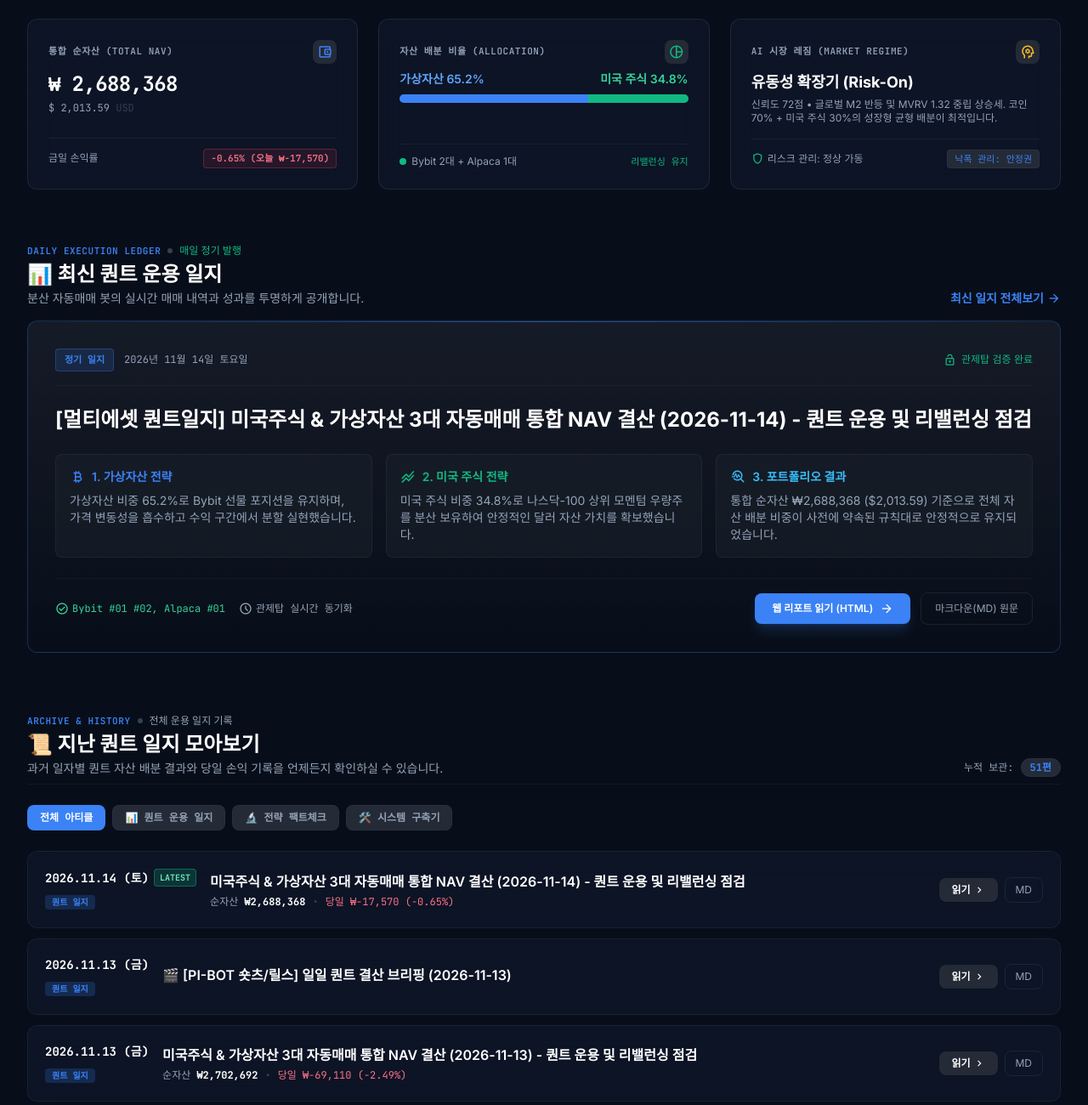
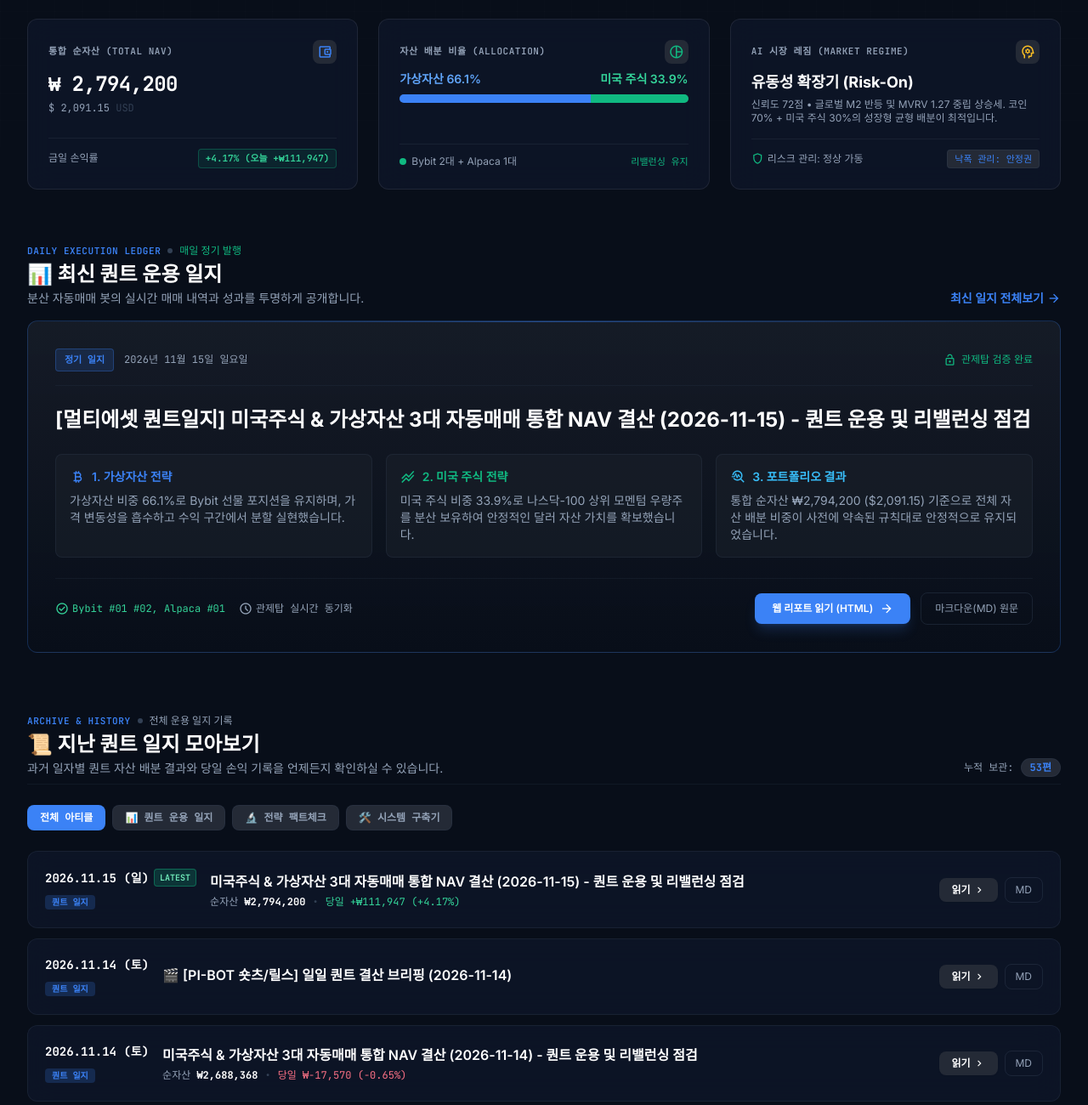
Before and after one commit to xspell0-lgtm/pi-bot-site, a plain HTML site: page index.html in a window 1280 px wide. Shown: the part 627-1927 px from the top of the page at 85% size. Drawn offline with nearby package versions, Linux system fonts and the light colour scheme.

Commit message:
Update index.html with Stitch professional UI: 2026-11-15

```diff
--- a/index.html
+++ b/index.html
@@ -223,15 +223,15 @@
             </div>
           </div>
           <div class="text-2xl font-bold font-mono text-white tracking-tight mb-1">
-            ₩ 2,688,368
+            ₩ 2,794,200
           </div>
           <div class="font-mono text-outline text-xs mb-4">
-            $ 2,013.59 <span class="text-outline-variant">USD</span>
+            $ 2,091.15 <span class="text-outline-variant">USD</span>
           </div>
         </div>
         <div class="pt-3 border-t border-outline-variant/30 flex items-center justify-between">
           <span class="text-xs text-on-surface-variant">금일 손익률</span>
-          <span class="px-2 py-0.5 rounded text-[11px] font-mono bg-rose-500/10 border border-rose-500/30 text-rose-400 font-semibold">-0.65% (오늘 ₩-17,570)</span>
+          <span class="px-2 py-0.5 rounded text-[11px] font-mono bg-emerald-500/10 border border-emerald-500/30 text-emerald-400 font-semibold">+4.17% (오늘 +₩111,947)</span>
         </div>
       </div>
 
@@ -245,12 +245,12 @@
             </div>
           </div>
           <div class="flex items-center justify-between mb-2">
-            <span class="text-sm font-semibold text-blue-400">가상자산 65.2%</span>
-            <span class="text-sm font-semibold text-emerald-400">미국 주식 34.8%</span>
+            <span class="text-sm font-semibold text-blue-400">가상자산 66.1%</span>
+            <span class="text-sm font-semibold text-emerald-400">미국 주식 33.9%</span>
           </div>
           <div class="w-full h-2.5 rounded-full bg-surface-container-high overflow-hidden flex mb-4">
-            <div class="bg-blue-500 h-full transition-all duration-500" style="width: 65.2%"></div>
-            <div class="bg-emerald-500 h-full transition-all duration-500" style="width: 34.8%"></div>
+            <div class="bg-blue-500 h-full transition-all duration-500" style="width: 66.1%"></div>
+            <div class="bg-emerald-500 h-full transition-all duration-500" style="width: 33.9%"></div>
           </div>
         </div>
         <div class="pt-3 border-t border-outline-variant/30 flex items-center justify-between text-xs text-on-surface-variant">
@@ -275,7 +275,7 @@
             유동성 확장기 (Risk-On)
           </div>
           <div class="text-xs text-outline mb-4">
-            신뢰도 72점 • 글로벌 M2 반등 및 MVRV 1.32 중립 상승세. 코인 70% + 미국 주식 30%의 성장형 균형 배분이 최적입니다.
+            신뢰도 72점 • 글로벌 M2 반등 및 MVRV 1.27 중립 상승세. 코인 70% + 미국 주식 30%의 성장형 균형 배분이 최적입니다.
           </div>
         </div>
         <div class="pt-3 border-t border-outline-variant/30 flex items-center justify-between text-xs">
@@ -315,7 +315,7 @@
               정기 일지
             </span>
             <span class="font-mono text-outline text-xs">
-              2026년 11월 14일 토요일
+              2026년 11월 15일 일요일
             </span>
           </div>
           <div class="flex items-center gap-1.5 text-xs text-secondary">
@@ -327,7 +327,7 @@
         <!-- Post Title -->
         <div class="my-6">
           <h3 class="text-xl sm:text-2xl font-bold text-white group-hover:text-primary transition-colors duration-200">
-            <a href="./posts/latest_quant_journal.html">[멀티에셋 퀀트일지] 미국주식 & 가상자산 3대 자동매매 통합 NAV 결산 (2026-11-14) - 퀀트 운용 및 리밸런싱 점검</a>
+            <a href="./posts/latest_quant_journal.html">[멀티에셋 퀀트일지] 미국주식 & 가상자산 3대 자동매매 통합 NAV 결산 (2026-11-15) - 퀀트 운용 및 리밸런싱 점검</a>
           </h3>
         </div>
 
@@ -339,7 +339,7 @@
               <span>1. 가상자산 전략</span>
             </div>
             <p class="text-xs sm:text-sm text-on-surface-variant leading-relaxed">
-              가상자산 비중 65.2%로 Bybit 선물 포지션을 유지하며, 가격 변동성을 흡수하고 수익 구간에서 분할 실현했습니다.
+              가상자산 비중 66.1%로 Bybit 선물 포지션을 유지하며, 가격 변동성을 흡수하고 수익 구간에서 분할 실현했습니다.
             </p>
           </div>
           <div class="p-4 rounded-lg bg-surface-container/60 border border-outline-variant/30">
@@ -348,7 +348,7 @@
               <span>2. 미국 주식 전략</span>
             </div>
             <p class="text-xs sm:text-sm text-on-surface-variant leading-relaxed">
-              미국 주식 비중 34.8%로 나스닥-100 상위 모멘텀 우량주를 분산 보유하여 안정적인 달러 자산 가치를 확보했습니다.
+              미국 주식 비중 33.9%로 나스닥-100 상위 모멘텀 우량주를 분산 보유하여 안정적인 달러 자산 가치를 확보했습니다.
             </p>
           </div>
           <div class="p-4 rounded-lg bg-surface-container/60 border border-outline-variant/30">
@@ -357,7 +357,7 @@
               <span>3. 포트폴리오 결과</span>
             </div>
             <p class="text-xs sm:text-sm text-on-surface-variant leading-relaxed">
-              통합 순자산 ₩2,688,368 ($2,013.59) 기준으로 전체 자산 배분 비중이 사전에 약속된 규칙대로 안정적으로 유지되었습니다.
+              통합 순자산 ₩2,794,200 ($2,091.15) 기준으로 전체 자산 배분 비중이 사전에 약속된 규칙대로 안정적으로 유지되었습니다.
             </p>
           </div>
         </div>
@@ -403,7 +403,7 @@
         </div>
         <div class="flex items-center gap-2 text-xs font-mono text-outline self-start sm:self-end">
           <span>누적 보관:</span>
-          <span class="px-2.5 py-0.5 rounded-full bg-surface-container-high border border-outline-variant/30 text-primary font-bold">51편</span>
+          <span class="px-2.5 py-0.5 rounded-full bg-surface-container-high border border-outline-variant/30 text-primary font-bold">53편</span>
         </div>
       </div>
 
@@ -429,8 +429,68 @@
           <div class="flex items-start sm:items-center gap-3 sm:gap-4 min-w-0">
             <div class="flex flex-col items-start min-w-[100px] sm:min-w-[110px] shrink-0">
               <div class="flex items-center gap-1.5">
+                <span class="font-mono text-xs sm:text-sm text-white font-bold">2026.11.15 (일)</span>
+                <span class="px-1.5 py-0.5 rounded text-[10px] font-bold bg-emerald-500/20 text-emerald-300 border border-emerald-500/40 font-mono">LATEST</span>
+              </div>
+              <div class="mt-1">
+                <span class="px-2 py-0.5 rounded text-[10px] font-semibold bg-primary/20 text-primary border-primary/40 font-mono">퀀트 일지</span>
+              </div>
+            </div>
+            <div class="flex flex-col gap-1 min-w-0 flex-1">
+              <a href="./posts/2026-11-15_quant_journal.html" class="text-white group-hover:text-primary font-semibold text-sm sm:text-base transition-colors line-clamp-2 sm:truncate block leading-snug sm:leading-normal">
+                미국주식 & 가상자산 3대 자동매매 통합 NAV 결산 (2026-11-15) - 퀀트 운용 및 리밸런싱 점검
+              </a>
+              <div class="flex flex-wrap items-center gap-2 text-xs text-on-surface-variant font-mono">
+                <span>순자산 <strong class="text-white">₩2,794,200</strong></span><span class="text-outline-variant">•</span><span class="text-emerald-400">당일 +₩111,947 (+4.17%)</span>
+              </div>
+            </div>
+          </div>
+          <div class="flex items-center justify-end gap-2 w-full sm:w-auto pt-2 sm:pt-0 border-t border-outline-variant/20 sm:border-0 shrink-0">
+            <a href="./posts/2026-11-15_quant_journal.html" class="flex-1 sm:flex-initial px-3.5 py-2 sm:py-1.5 rounded-lg bg-surface-container-high hover:bg-primary text-white text-xs font-semibold transition-all duration-150 flex items-center justify-center gap-1 shadow-sm min-h-[38px] sm:min-h-0">
+              <span>읽기</span>
+              <span class="material-symbols-outlined text-[14px]">chevron_right</span>
+            </a>
+            <a href="./posts/2026-11-15_quant_journal.md" class="px-3 py-2 sm:py-1.5 rounded-lg border border-outline-variant/40 hover:border-outline text-outline hover:text-white text-xs transition-colors flex items-center justify-center min-h-[38px] sm:min-h-0">
+              <span>MD</span>
+            </a>
+          </div>
+        </div>
+        <div data-post-category="journal" class="glass-panel rounded-xl p-3.5 sm:p-5 border border-outline-variant/30 hover:border-primary/40 transition-all duration-200 flex flex-col sm:flex-row sm:items-center justify-between gap-3 sm:gap-4 group">
+          <div class="flex items-start sm:items-center gap-3 sm:gap-4 min-w-0">
+            <div class="flex flex-col items-start min-w-[100px] sm:min-w-[110px] shrink-0">
+              <div class="flex items-center gap-1.5">
                 <span class="font-mono text-xs sm:text-sm text-white font-bold">2026.11.14 (토)</span>
-                <span class="px-1.5 py-0.5 rounded text-[10px] font-bold bg-emerald-500/20 text-emerald-300 border border-emerald-500/40 font-mono">LATEST</span>
+
+              </div>
+              <div class="mt-1">
+                <span class="px-2 py-0.5 rounded text-[10px] font-semibold bg-primary/20 text-primary border-primary/40 font-mono">퀀트 일지</span>
+              </div>
+            </div>
+            <div class="flex flex-col gap-1 min-w-0 flex-1">
+              <a href="./posts/2026-11-14_quant_shorts.html" class="text-white group-hover:text-primary font-semibold text-sm sm:text-base transition-colors line-clamp-2 sm:truncate block leading-snug sm:leading-normal">
+                🎬 [PI-BOT 숏츠/릴스] 일일 퀀트 결산 브리핑 (2026-11-14)
+              </a>
+              <div class="flex flex-wrap items-center gap-2 text-xs text-on-surface-variant font-mono">
+
+              </div>
+            </div>
+          </div>
+          <div class="flex items-center justify-end gap-2 w-full sm:w-auto pt-2 sm:pt-0 border-t border-outline-variant/20 sm:border-0 shrink-0">
+            <a href="./posts/2026-11-14_quant_shorts.html" class="flex-1 sm:flex-initial px-3.5 py-2 sm:py-1.5 rounded-lg bg-surface-container-high hover:bg-primary text-white text-xs font-semibold transition-all duration-150 flex items-center justify-center gap-1 shadow-sm min-h-[38px] sm:min-h-0">
+              <span>읽기</span>
+              <span class="material-symbols-outlined text-[14px]">chevron_right</span>
+            </a>
+            <a href="./posts/2026-11-14_quant_shorts.md" class="px-3 py-2 sm:py-1.5 rounded-lg border border-outline-variant/40 hover:border-outline text-outline hover:text-white text-xs transition-colors flex items-center justify-center min-h-[38px] sm:min-h-0">
+              <span>MD</span>
+            </a>
+          </div>
+        </div>
+        <div data-post-category="journal" class="glass-panel rounded-xl p-3.5 sm:p-5 border border-outline-variant/30 hover:border-primary/40 transition-all duration-200 flex flex-col sm:flex-row sm:items-center justify-between gap-3 sm:gap-4 group">
+          <div class="flex items-start sm:items-center gap-3 sm:gap-4 min-w-0">
+            <div class="flex flex-col items-start min-w-[100px] sm:min-w-[110px] shrink-0">
+              <div class="flex items-center gap-1.5">
+                <span class="font-mono text-xs sm:text-sm text-white font-bold">2026.11.14 (토)</span>
+
               </div>
               <div class="mt-1">
                 <span class="px-2 py-0.5 rounded text-[10px] font-semibold bg-primary/20 text-primary border-primary/40 font-mono">퀀트 일지</span>
```
